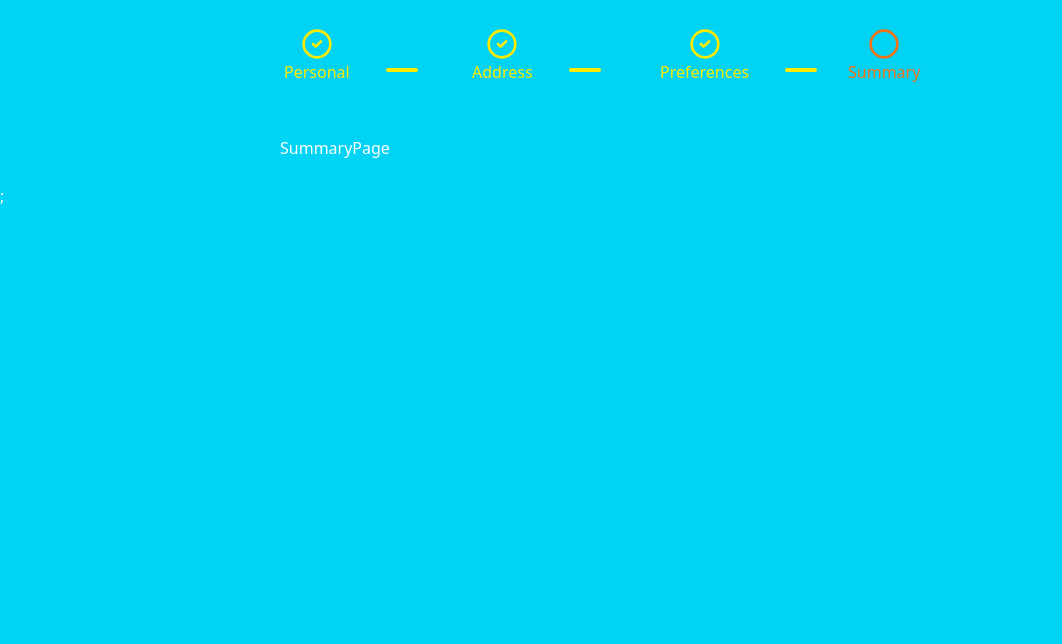
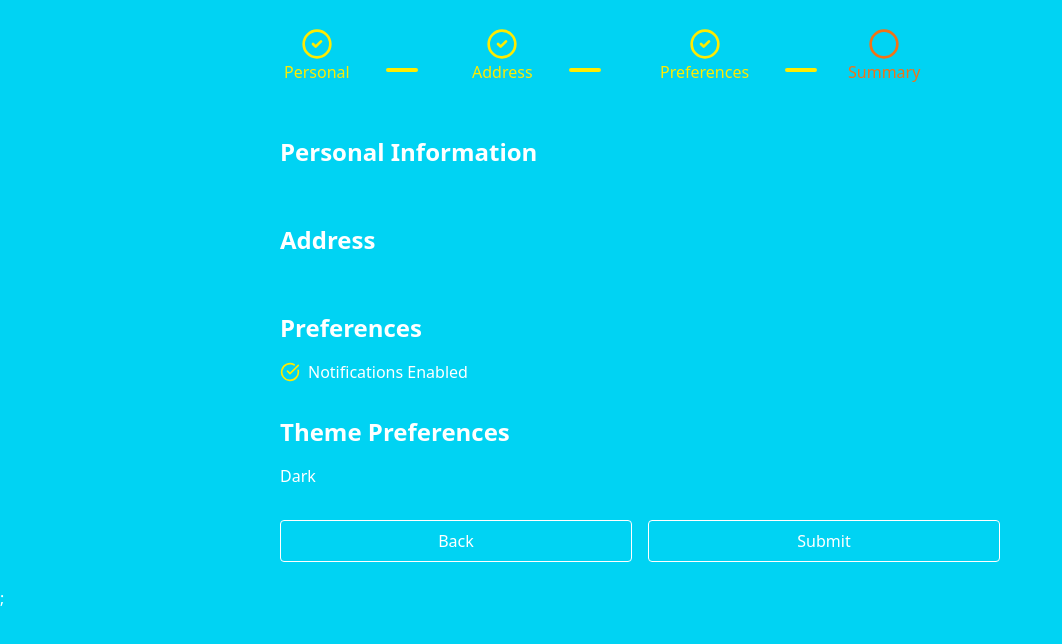
Before and after one commit to chaituteja/multi-step-form, a React (Vite) app: page /summary in a window 1280 px wide. Shown: the top 644 px of the page, without its empty margins (0-1062 px from the left). Built offline with nearby package versions, Linux system fonts and the light colour scheme.

Commit message:
Added summary page

```diff
--- a/src/pages/AddressPage.tsx
+++ b/src/pages/AddressPage.tsx
@@ -67,6 +67,7 @@ export default function AddressPage() {
         <button
           className="p-2 border border-white rounded-sm transition-colors hover:bg-[#FFEB00] hover:text-[#2A004E]"
           onClick={() => navigate("/")}
+          type="button"
         >
           Back
         </button>
--- a/src/pages/PreferencesPage.tsx
+++ b/src/pages/PreferencesPage.tsx
@@ -98,6 +98,7 @@ export default function PreferencesPage() {
         <button
           className="p-2 border border-white rounded-sm transition-colors hover:bg-[#FFEB00] hover:text-[#2A004E]"
           onClick={() => navigate("/address")}
+          type="button"
         >
           Back
         </button>
--- a/src/pages/SummaryPage.tsx
+++ b/src/pages/SummaryPage.tsx
@@ -1,3 +1,80 @@
+import { useNavigate } from "react-router-dom";
+import { useFormContext } from "../context/FormContext";
+import { CheckCircle } from "lucide-react";
+
 export default function SummaryPage() {
-  return <div>SummaryPage</div>;
+  const { state, dispatch } = useFormContext();
+  const navigate = useNavigate();
+
+  function handleSubmit() {
+    dispatch({
+      type: "RESET_FORM",
+      payload: null,
+    });
+
+    alert("Form submitted successfully");
+    navigate("/");
+  }
+  return (
+    <section className="flex flex-col gap-8">
+      <div className="space-y-4">
+        <h2 className="text-2xl font-bold">Personal Information</h2>
+        <div className="grid gap-2 sm:grid-cols-2">
+          <p>{state.personaInfo.firstName}</p>
+          <p>{state.personaInfo.lastName}</p>
+          <p>{state.personaInfo.email}</p>
+        </div>
+      </div>
+      <div className="space-y-4">
+        <h2 className="text-2xl font-bold">Address</h2>
+        <div className="grid gap-2 sm:grid-cols-2">
+          <p>{state.addressInfo.street}</p>
+          <p>{state.addressInfo.city}</p>
+          <p>{state.addressInfo.zip}</p>
+        </div>
+      </div>
+      <div className="space-y-4">
+        <h2 className="text-2xl font-bold">Preferences</h2>
+        {state.preferences.newsletter || state.preferences.notifications ? (
+          <>
+            {state.preferences.newsletter && (
+              <p className="flex items-center gap-x-2">
+                <CheckCircle className="size-5 text-[#FFEB00]" />
+                Newsletter subscribed
+              </p>
+            )}
+            {state.preferences.notifications && (
+              <p className="flex items-center gap-x-2">
+                <CheckCircle className="size-5 text-[#FFEB00]" />
+                Notifications Enabled
+              </p>
+            )}
+          </>
+        ) : (
+          "No Preferences"
+        )}
+      </div>
+      <div className="space-y-4">
+        <h2 className="text-2xl font-bold">Theme Preferences</h2>
+        <span className="block capitalize text-base font-normal mt-4">
+          {state.preferences.theme}
+        </span>
+      </div>
+      <div className="flex *:basis-1/2 gap-4">
+        <button
+          className="p-2 border border-white rounded-sm transition-colors hover:bg-[#FFEB00] hover:text-[#2A004E]"
+          onClick={() => navigate("/preferences")}
+          type="button"
+        >
+          Back
+        </button>
+        <button
+          className="p-2 border border-white rounded-sm transition-colors hover:bg-[#FFEB00] hover:text-[#2A004E]"
+          onClick={handleSubmit}
+        >
+          Submit
+        </button>
+      </div>
+    </section>
+  );
 }
--- a/src/types/index.ts
+++ b/src/types/index.ts
@@ -25,5 +25,6 @@ export interface FormAction {
   payload:
     | Partial<FormData["personaInfo"]>
     | Partial<FormData["preferences"]>
-    | Partial<FormData["addressInfo"]>;
+    | Partial<FormData["addressInfo"]>
+    | null;
 }
```
